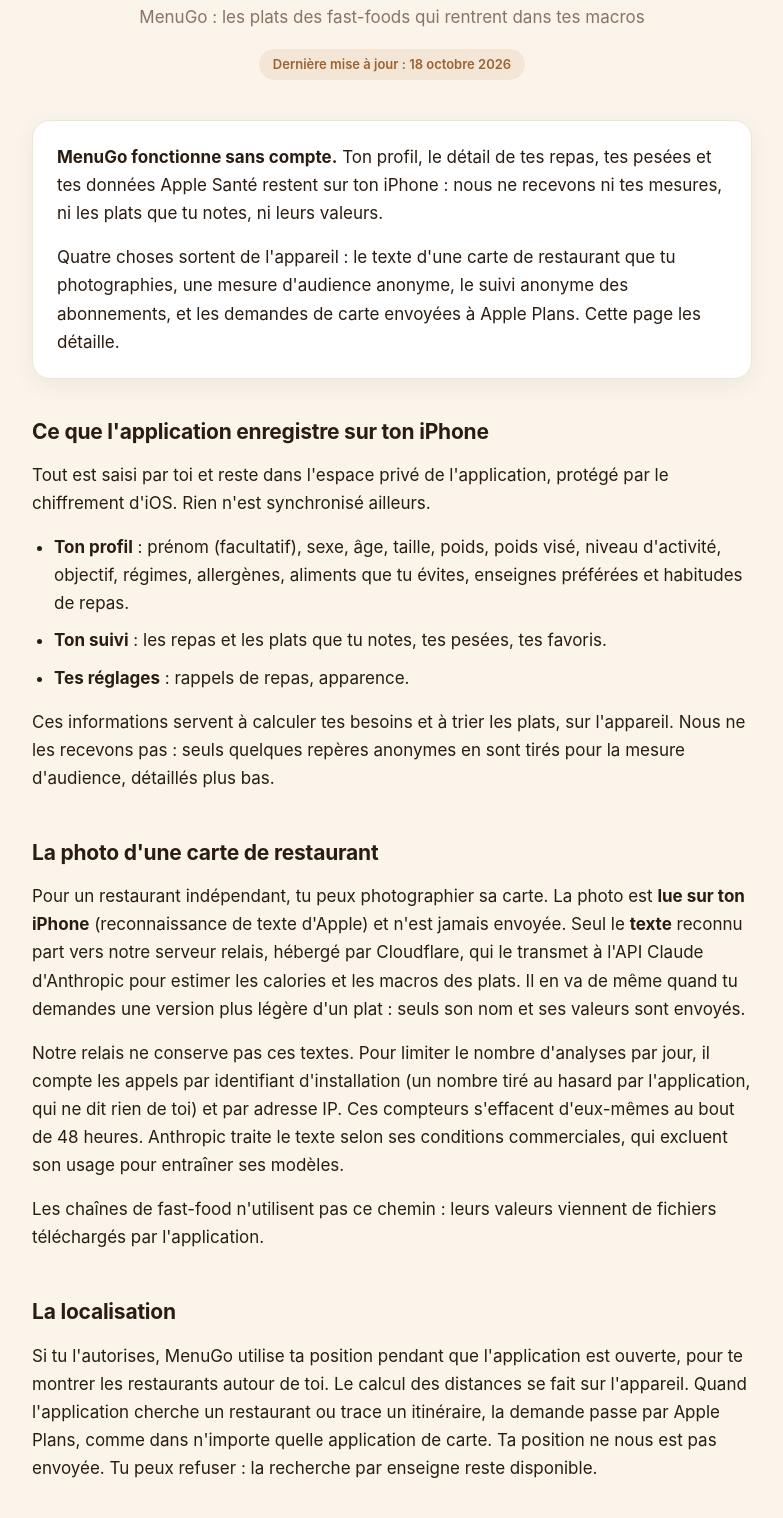
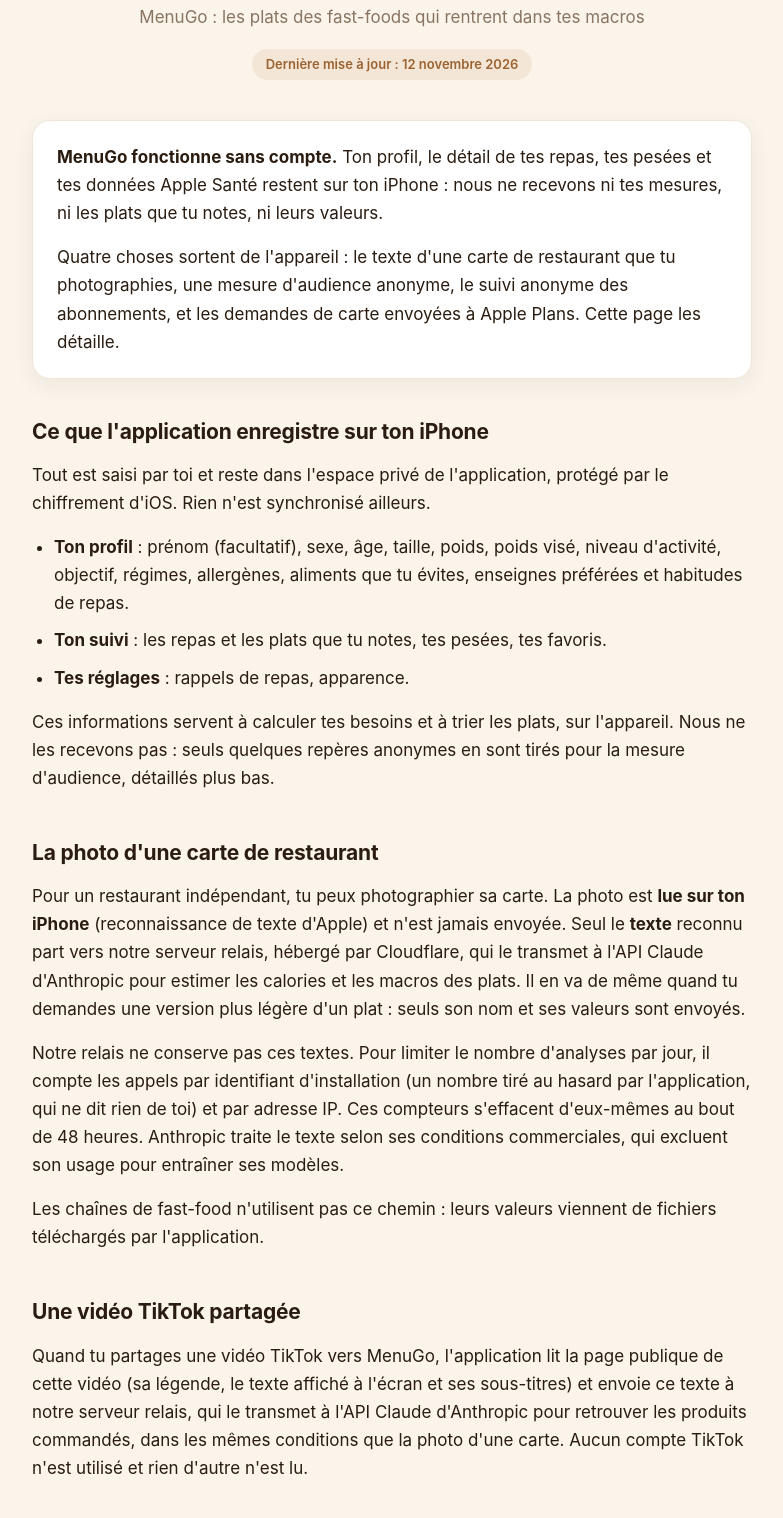
Before and after one commit to bastien1458/menugoal-legal, a plain HTML site: page confidentialite.html in a window 1280 px wide. Shown: the part 202-1720 px from the top of the page, without its empty margins (248-1031 px from the left). Drawn offline with Linux system fonts and the light colour scheme.

Commit message:
Update confidentialite.html

```diff
--- a/confidentialite.html
+++ b/confidentialite.html
@@ -14,7 +14,7 @@
   <img class="icone" src="icone.png" alt="">
   <h1>Politique de confidentialité</h1>
   <p>MenuGo : les plats des fast-foods qui rentrent dans tes macros</p>
-  <div class="updated">Dernière mise à jour : 18 octobre 2026</div>
+  <div class="updated">Dernière mise à jour : 12 novembre 2026</div>
 </header>
 
 <div class="lede">
@@ -56,6 +56,13 @@ conditions commerciales, qui excluent son usage pour entraîner ses modèles.</p
 <p>Les chaînes de fast-food n'utilisent pas ce chemin : leurs valeurs viennent de
 fichiers téléchargés par l'application.</p>
 
+<h2>Une vidéo TikTok partagée</h2>
+<p>Quand tu partages une vidéo TikTok vers MenuGo, l'application lit la page publique de
+cette vidéo (sa légende, le texte affiché à l'écran et ses sous-titres) et envoie ce texte
+à notre serveur relais, qui le transmet à l'API Claude d'Anthropic pour retrouver les
+produits commandés, dans les mêmes conditions que la photo d'une carte. Aucun compte
+TikTok n'est utilisé et rien d'autre n'est lu.</p>
+
 <h2>La localisation</h2>
 <p>Si tu l'autorises, MenuGo utilise ta position pendant que l'application est
 ouverte, pour te montrer les restaurants autour de toi. Le calcul des distances se
@@ -75,10 +82,11 @@ début d'un essai ou d'un abonnement, et ta réponse à « Comment tu nous as co
 À la fin de l'accueil s'y ajoutent certaines de tes réponses : ton objectif, ta
 motivation, l'échéance que tu te donnes, ton nombre de séances de sport, tes habitudes
 au fast-food, tes difficultés et tes enseignes préférées, ainsi que le fait d'avoir indiqué un prénom ou
-non. Quand tu notes un repas, le signal indique seulement l'enseigne, le type de plat
+non. Ta tranche d'âge (moins de 18 ans, 18-24, 25-34, 35-44 ou 45 ans et plus) est envoyée
+une seule fois, jamais ton âge exact. Quand tu notes un repas, le signal indique seulement l'enseigne, le type de plat
 (burger, boisson, dessert…) et la quantité ; quand tu notes une pesée, seulement ton
 objectif et le fait qu'une pesée a été notée. Ils ne contiennent ni ton prénom
-lui-même, ni tes mesures (âge, taille, poids), ni tes régimes ou allergies, ni le nom
+lui-même, ni ton âge exact, ni ta taille, ni ton poids, ni tes régimes ou allergies, ni le nom
 ou les valeurs des plats que tu notes, ni la valeur de tes pesées, ni aucune donnée
 d'Apple Santé, et ne sont ni vendus ni partagés.</p>
 
```
